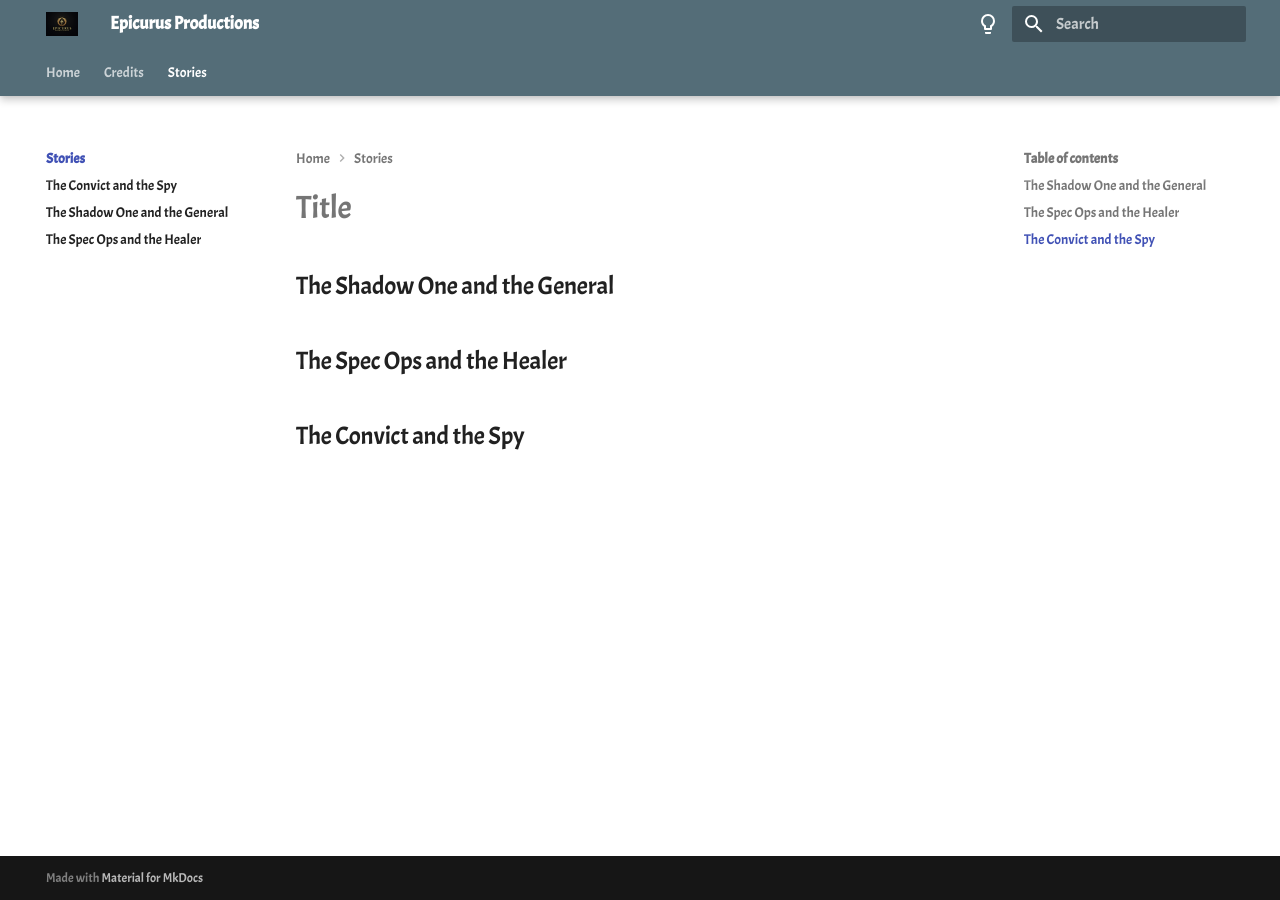
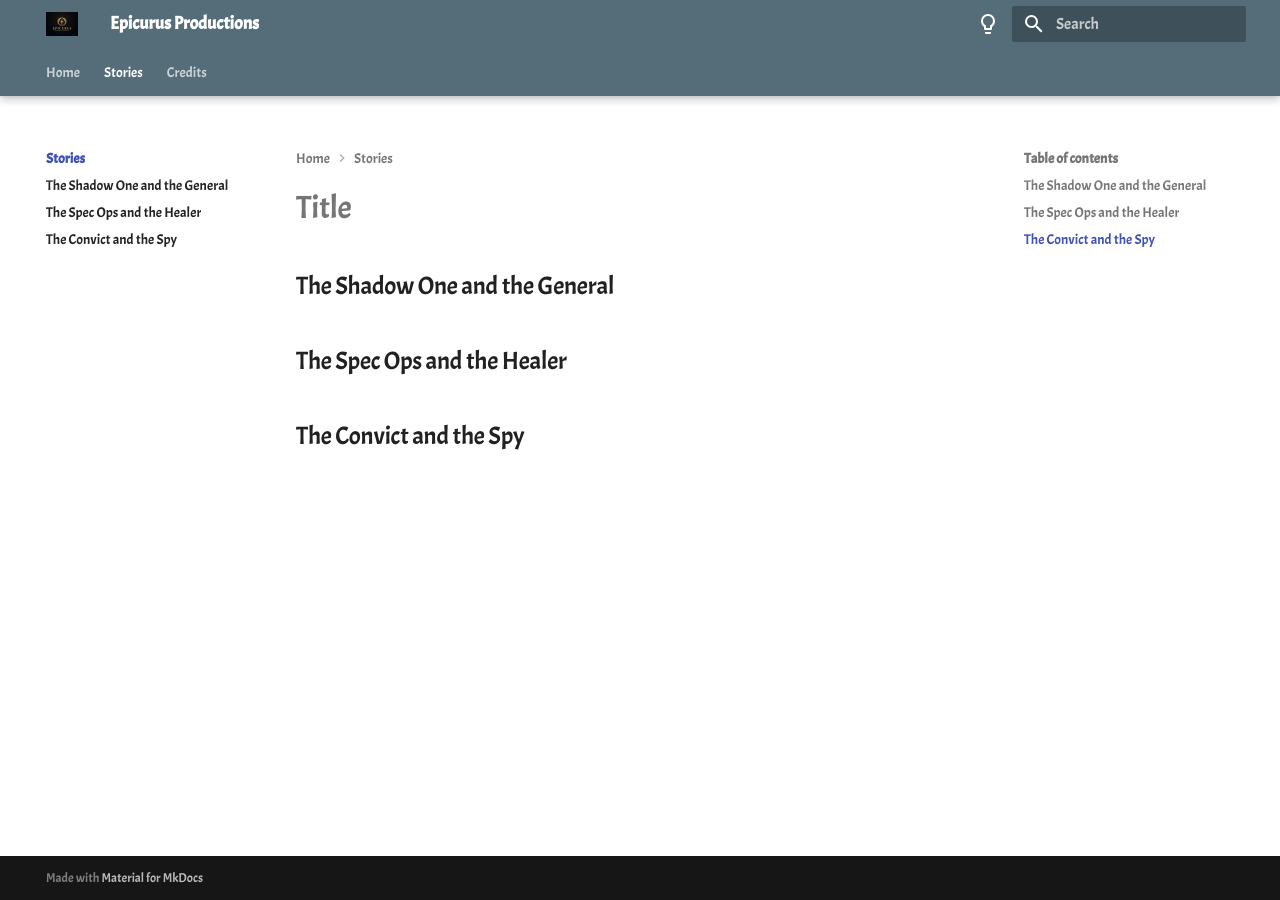
Before and after one commit to gamefreakcabe/solomons-arboretum, an MkDocs documentation site: the page built from docs/stories/index.md, in a window 1280 px wide. Built offline with MkDocs 1.6.1 and Material for MkDocs 9.7.7, drawn with Linux system fonts in a browser that asks for light colours; part of the change alters nothing that is shown.

```diff
--- a/mkdocs.yml
+++ b/mkdocs.yml
@@ -28,16 +28,6 @@ theme:
     - navigation.sections
   language: en
 
-  # Navigation
-  nav:
-    - Home: index.md
-    - Stories:
-      - stories/index.md
-      - The Shadow One and the General: stories/shadow-general.md
-      - The Spec Ops and the Healer: stories/specops-healer.md
-      - The Convict and the Spy: stories/convict-spy.md
-    - Credits: credits.md
-
   # Color Scheme for both light and dark theme
   palette:
     - scheme: default
@@ -66,3 +56,13 @@ markdown_extensions:
         - name: mermaid
           class: mermaid
           format: !!python/name:pymdownx.superfences.fence_code_format
+
+# Navigation
+nav:
+  - Home: index.md
+  - Stories:
+    - stories/index.md
+    - The Shadow One and the General: stories/shadow-general.md
+    - The Spec Ops and the Healer: stories/specops-healer.md
+    - The Convict and the Spy: stories/convict-spy.md
+  - Credits: credits.md
```
